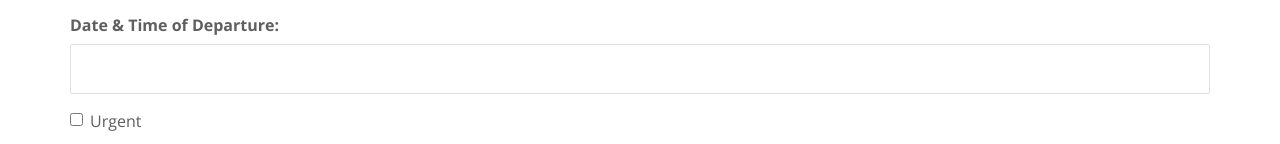
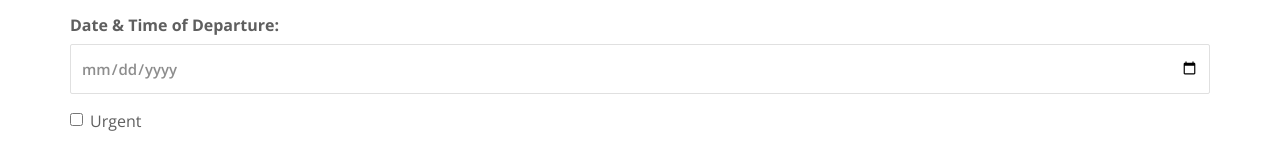
Before and after one commit to mathsjonah/mathsjonah.github.io, a plain HTML site: page index.html in a window 1280 px wide. Shown: the part 863-1007 px from the top of the page. Drawn offline with nearby package versions, Linux system fonts and the light colour scheme.

Commit message:
Update index.html

```diff
--- a/index.html
+++ b/index.html
@@ -139,7 +139,7 @@
     </div>
         <div class="form-group">
         <label for="datentime">Date & Time of Departure:</label>
-        <input type="text" class="form-control" id="datentime">
+        <input type="date" class="form-control" id="datentime">
     </div>
   <div class="checkbox">
     <label><input type="checkbox"> Urgent</label>
```
